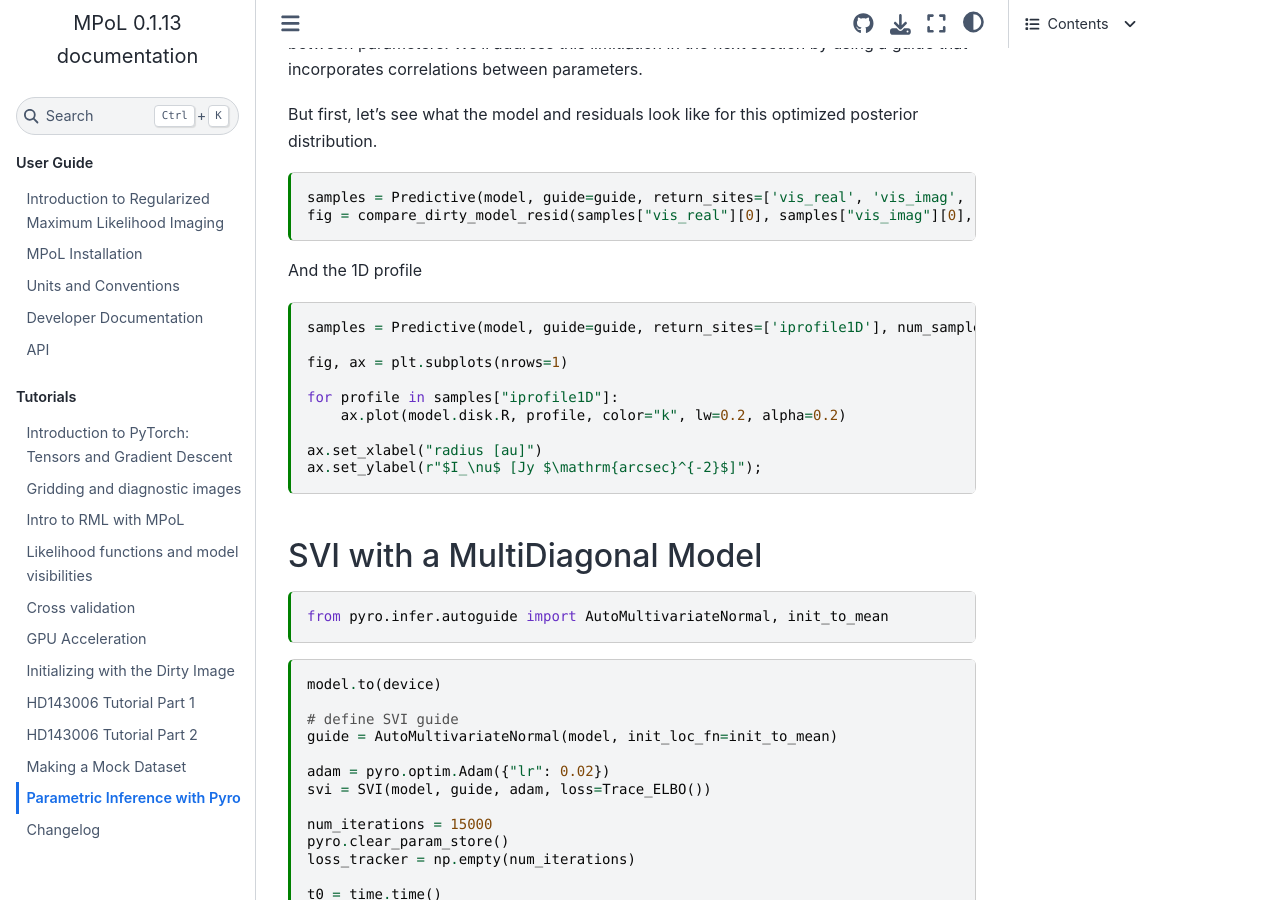
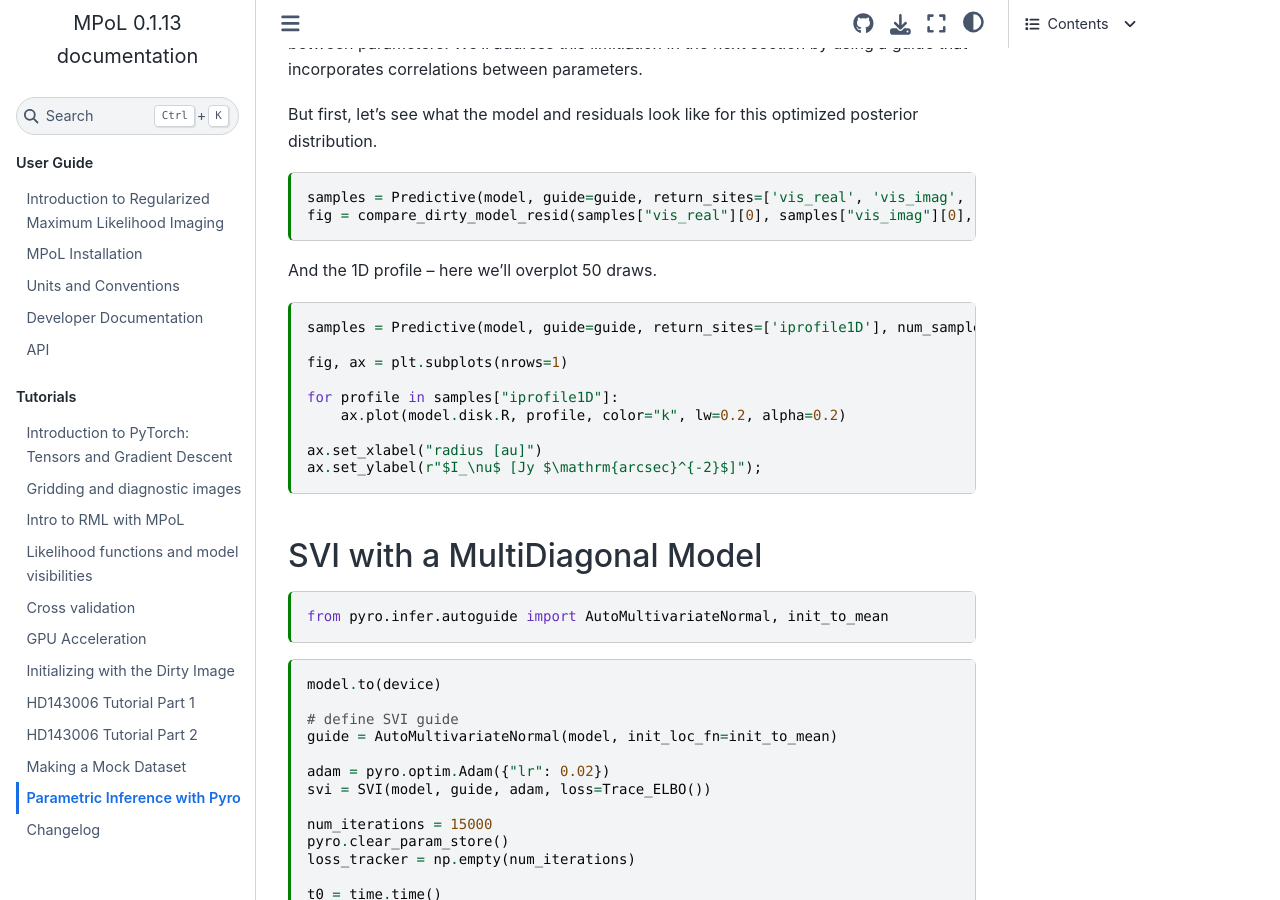
Before and after one commit to MPoL-dev/MPoL, a Sphinx documentation site: the page built from docs/large-tutorials/pyro.md, in a window 1280 px wide and 900 px high, scrolled down 20895 px. Built offline with Sphinx 7.4.7 and the Sphinx Book theme 1.1.4, drawn with Linux system fonts in a browser that asks for light colours.

Commit message:
Update docs/large-tutorials/pyro.md
Co-authored-by: Jeff Jennings <jjennings1519@gmail.com>

````diff
--- a/docs/large-tutorials/pyro.md
+++ b/docs/large-tutorials/pyro.md
@@ -889,7 +889,7 @@ samples = Predictive(model, guide=guide, return_sites=['vis_real', 'vis_imag', '
 fig = compare_dirty_model_resid(samples["vis_real"][0], samples["vis_imag"][0], samples["sky_cube"][0]);
 ```
 
-And the 1D profile
+And the 1D profile -- here we'll overplot 50 draws.
 
 ```{code-cell} ipython3
 samples = Predictive(model, guide=guide, return_sites=['iprofile1D'], num_samples=50)(predictive=True)
````
